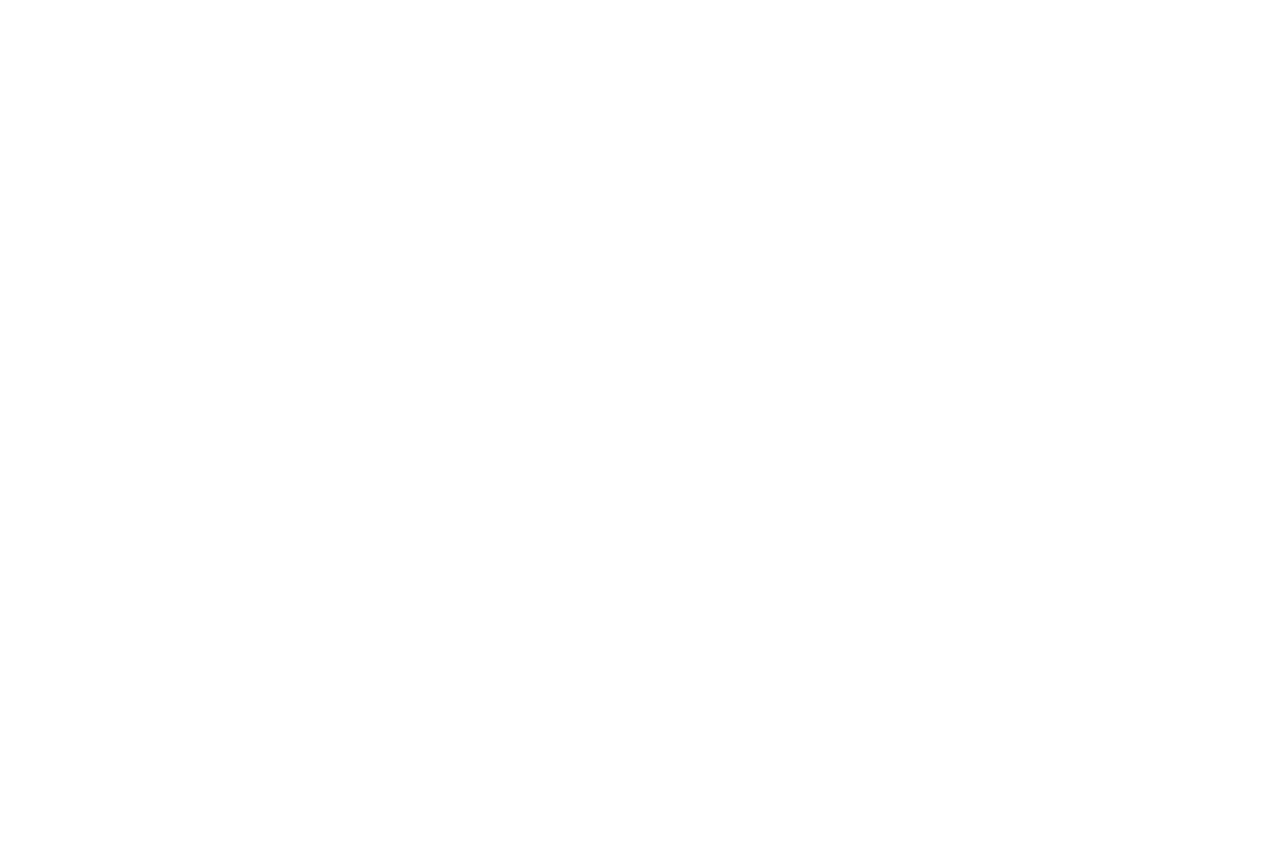
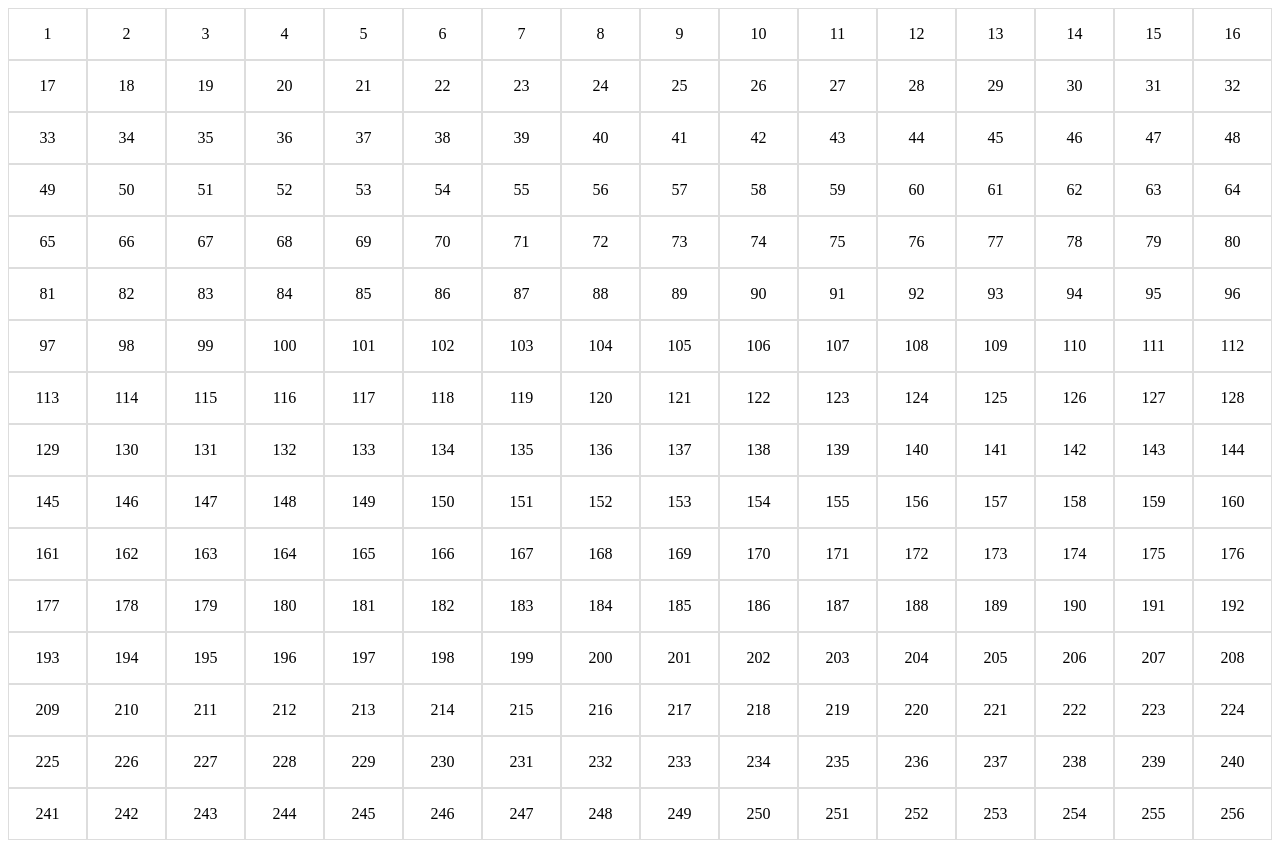
Before and after one commit to Vurnex/etch-a-sketch, a plain HTML site: page index.html in a window 1280 px wide. Before the commit the page ends 800 px from the top, so only its background shows below. Drawn offline with nearby package versions, Linux system fonts and the light colour scheme.

Commit message:
Establish Grid
Implemented the grid layout.

```diff
--- a/css/styles.css
+++ b/css/styles.css
@@ -0,0 +1,26 @@
+:root {
+
+    --grid-cols: 1;
+    --grid-rows: 1; /* Initialize number of rows and columns */
+  }
+
+  #container {
+
+    display: grid;
+    grid-template-rows: repeat(var(--grid-rows), 1fr);
+    grid-template-columns: repeat(var(--grid-cols), 1fr);
+
+  }
+
+  .grid-item {
+
+    padding: 1em;
+    border: 1px solid #ddd;
+    text-align: center;
+
+  }
+
+  .grid-item-hover {
+
+    background-color: red;
+  }
--- a/index.html
+++ b/index.html
@@ -13,17 +13,13 @@
 
     <script src="https://ajax.googleapis.com/ajax/libs/jquery/3.6.0/jquery.min.js"></script>
 
-    <title></title>
+    <title>Etch-a-sketch</title>
 
   </head>
 
   <body>
 
-    <h1></h1>
-
-    <p></p>
-
-    <div>
+    <div id="container"> <!--Hold the cells-->
 
 
     </div>
--- a/js/script.js
+++ b/js/script.js
@@ -0,0 +1,25 @@
+
+const container = document.getElementById("container");
+let rows = document.getElementsByClassName("gridRow");
+let cells = document.getElementsByClassName("cell");
+
+function makeRows(rows, cols) {
+
+  container.style.setProperty('--grid-rows', rows);
+  container.style.setProperty('--grid-cols', cols);
+
+  for (c = 0; c < (rows * cols); c++) {
+
+    let cell = document.createElement("div");
+
+    cell.innerText = (c + 1);
+
+    container.appendChild(cell).className = "grid-item";
+
+  };
+
+};
+
+makeRows(16, 16);
+
+let getGrid = document.querySelector(".grid-item");
```
